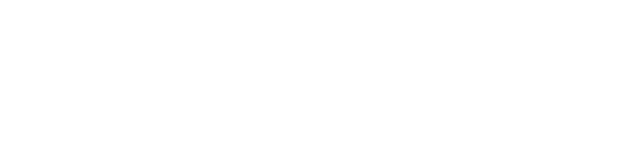
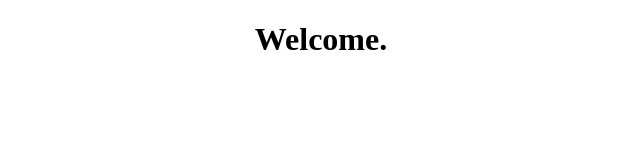
Before and after one commit to decima/decima.github.io, a plain HTML site: page index.html in a window 1280 px wide. Shown: the whole page, without its empty margins (319-959 px from the left). Drawn offline with Linux system fonts and the light colour scheme.

Commit message:
Update index.html
...

```diff
--- a/index.html
+++ b/index.html
@@ -4,9 +4,12 @@
     <meta charset="utf-8"/>
     <style>
       body, div{margin:0px; padding:0Px;}
+      h1{
+        text-align:center;
+      }
     </style>
   </head>
   <body>
-    <h1></h1>
+    <h1>Welcome.</h1>
   </body>
 </html>
```
